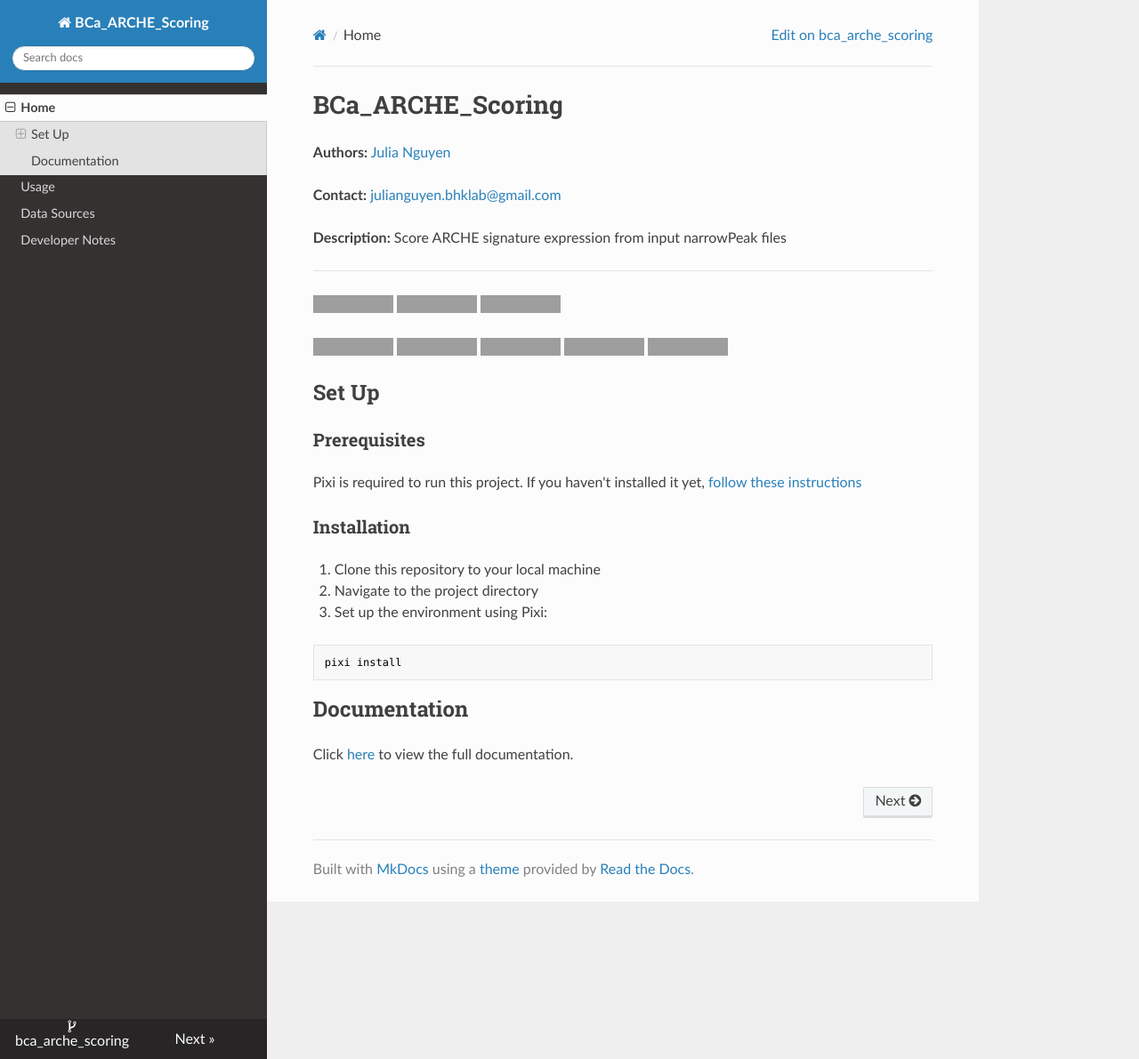
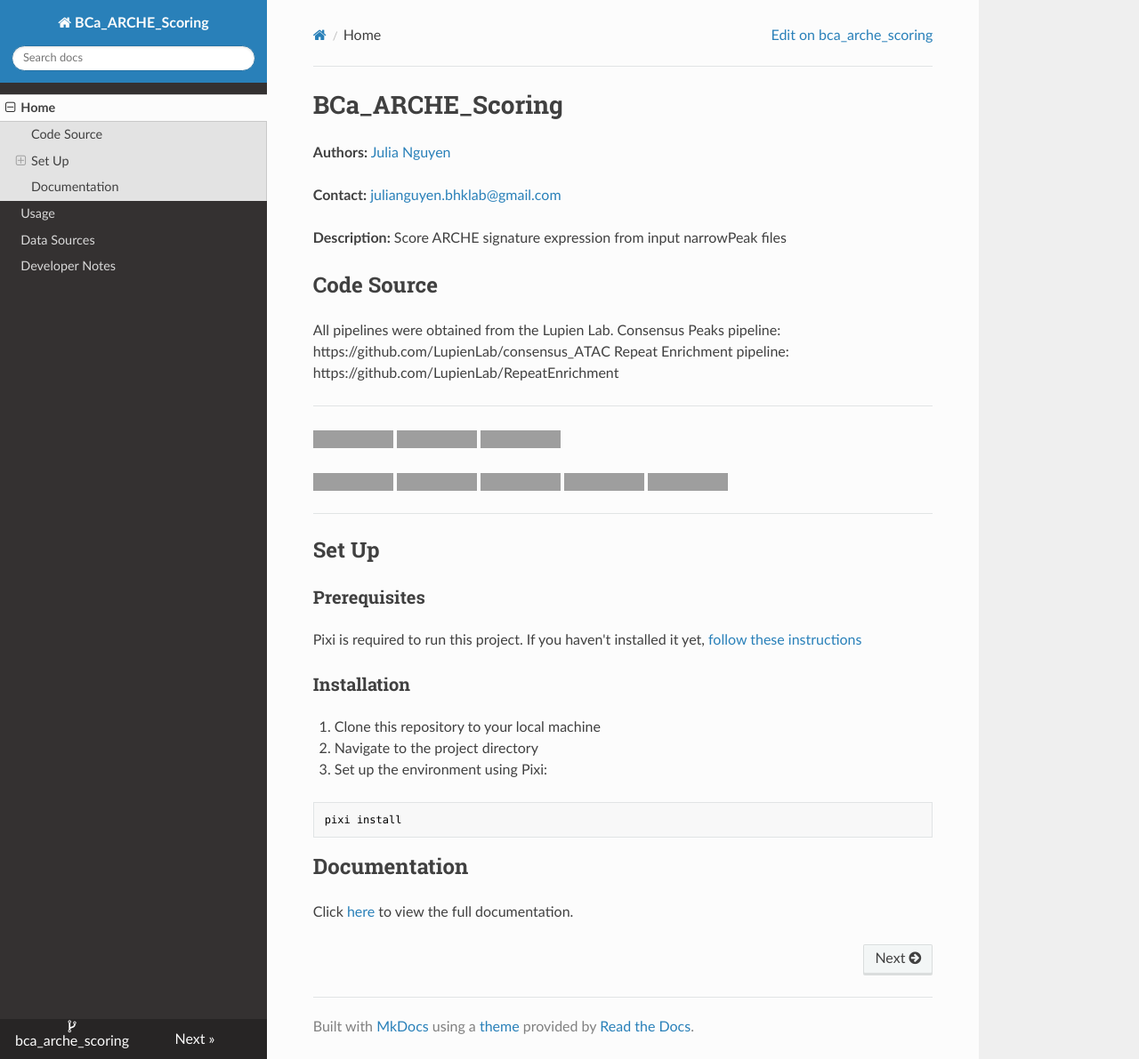
Before and after one commit to julianguyn/bca_arche_scoring, an MkDocs documentation site: the page built from docs/README.md, in a window 1280 px wide and 1191 px high, cut to the strip 0-1191 px from the top of the window. Shown: the whole strip at 89% size. Built offline with MkDocs 1.6.1, drawn with Linux system fonts in a browser that asks for light colours; nearby versions of some CDN libraries; grey boxes are pictures that could not be loaded.

Commit message:
feat: get consensus peak file

```diff
--- a/docs/README.md
+++ b/docs/README.md
@@ -5,6 +5,12 @@
 **Contact:** [julianguyen.bhklab@gmail.com](mailto:julianguyen.bhklab@gmail.com)
 
 **Description:** Score ARCHE signature expression from input narrowPeak files
+
+## Code Source
+
+All pipelines were obtained from the Lupien Lab.
+Consensus Peaks pipeline: https://github.com/LupienLab/consensus_ATAC
+Repeat Enrichment pipeline: https://github.com/LupienLab/RepeatEnrichment
 
 --------------------------------------
 
@@ -17,6 +23,9 @@
 ![GitHub pull requests](https://img.shields.io/github/issues-pr/julianguyn/bca_arche_scoring?style=flat-square)
 ![GitHub contributors](https://img.shields.io/github/contributors/julianguyn/bca_arche_scoring?style=flat-square)
 ![GitHub release (latest by date)](https://img.shields.io/github/v/release/julianguyn/bca_arche_scoring?style=flat-square)
+
+
+--------------------------------------
 
 ## Set Up
 
```
Also changed, not shown: 3 other files.
